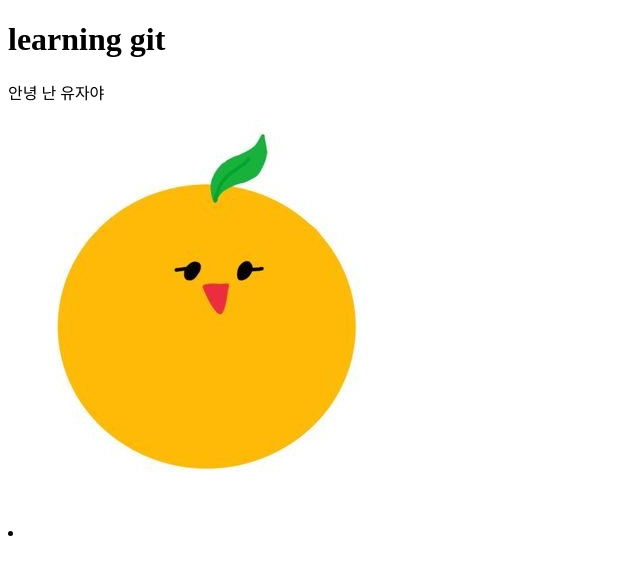
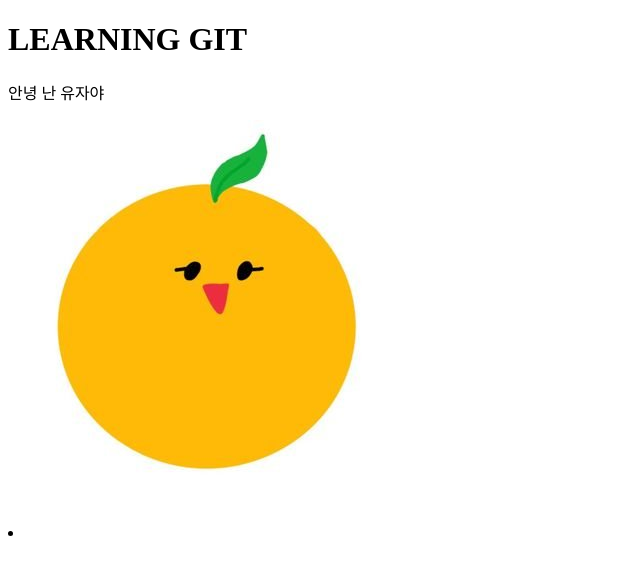
Before and after one commit to yurimida/learn_git_prj, a plain HTML site: page index.html in a window 1280 px wide. Shown: the whole page, without its empty margins (0-640 px from the left). Drawn offline with Linux system fonts and the light colour scheme.

Commit message:
lowout case

```diff
--- a/index.html
+++ b/index.html
@@ -7,7 +7,7 @@
     <title>Document</title>
 </head>
 <body>
-    <h1>learning git</h1>
+    <h1>LEARNING GIT</h1>
     <p>안녕 난 유자야</p>
     <img src="./images/yuja.jpg" alt="yuja"/>
     <li><a href="./help.html"></a></li>
```
